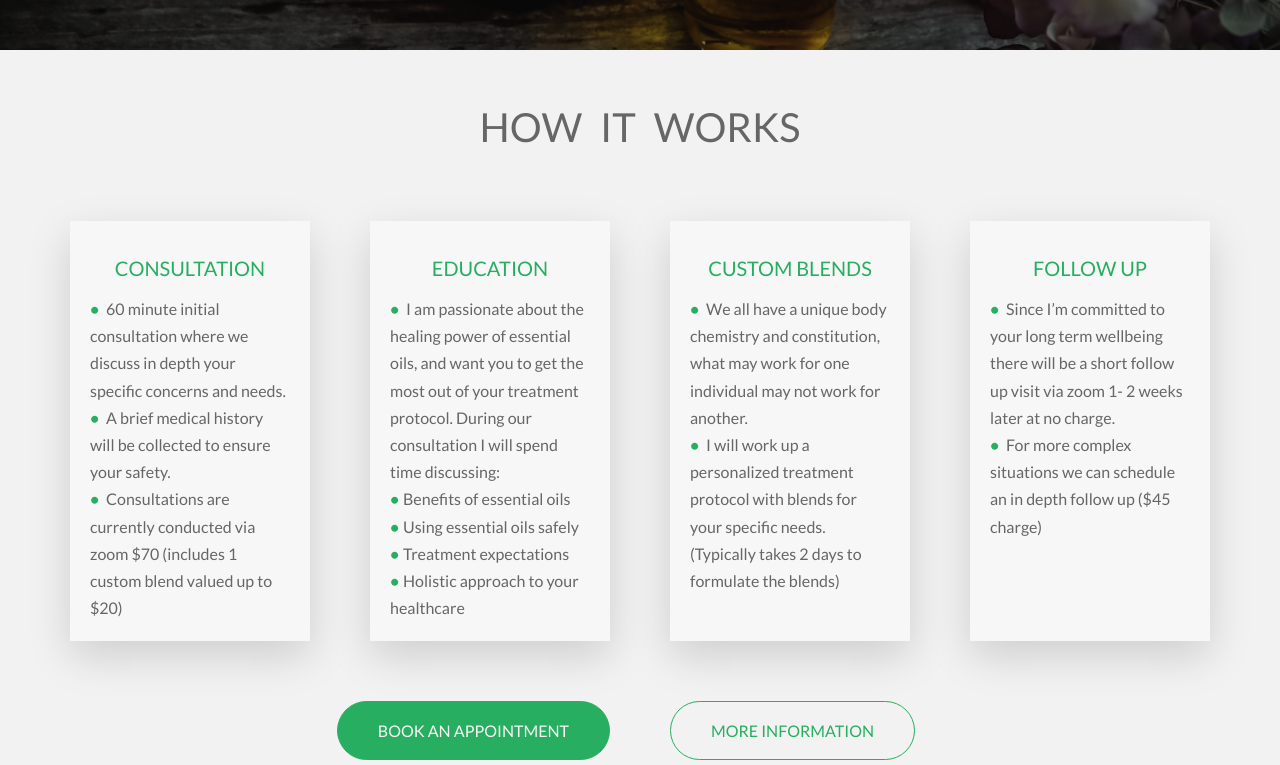
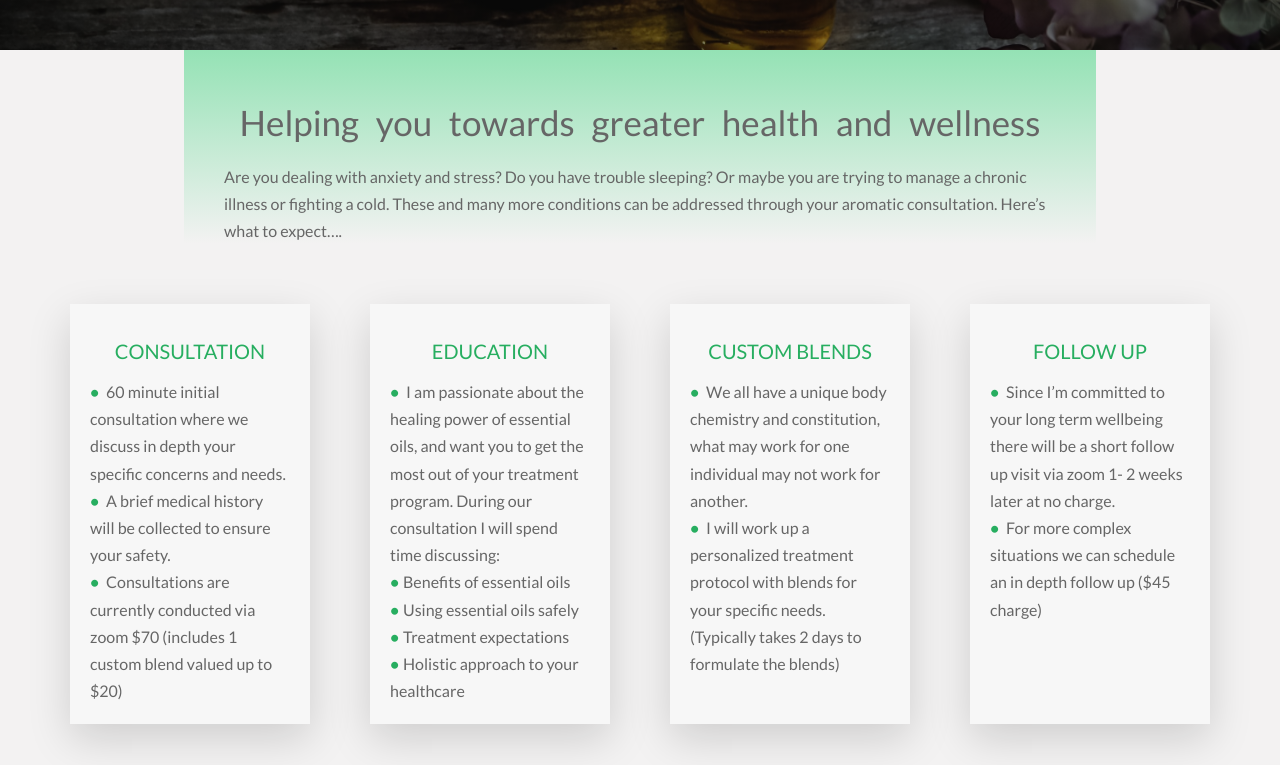
Before and after one commit to WestHousePro/NewDawnAromatics, a website: page index.html in a window 1280 px wide. Shown: the part 750-1515 px from the top of the page. Drawn offline with Linux system fonts and the light colour scheme.

Commit message:
Sections-works header

```diff
--- a/index.html
+++ b/index.html
@@ -103,12 +103,17 @@
     </header>
     <section class="section-works">
       <div class="section-works_container">
+        <div class="section-works_leadin">
         <h1
-          class="heading-primary heading-primary--main section-works_heading"
-          id="howItWorks"
+          class="heading-primary-long section-works_heading"
         >
-          how it works
+        Helping you towards greater health and wellness
         </h1>
+        <p>
+          Are you dealing with anxiety and stress? Do you have trouble sleeping? Or maybe you are trying to manage a chronic illness or fighting a cold. These and many more conditions can be addressed through your aromatic consultation. Here’s what to expect….
+
+        </p>
+      </div>
         <div class="section-works_infobox">
           <div class="heading-secondary section-works_subheading">
             Consultation
@@ -134,7 +139,7 @@
           <ul>
             <li>
               I am passionate about the healing power of essential oils, and
-              want you to get the most out of your treatment protocol. During
+              want you to get the most out of your treatment program. During
               our consultation I will spend time discussing:
             </li>
 
--- a/package.json
+++ b/package.json
@@ -10,5 +10,8 @@
   "license": "ISC",
   "devDependencies": {
     "node-sass": "^6.0.0"
+  },
+  "dependencies": {
+    "eslint": "^8.4.1"
   }
 }
--- a/sass/_sectionworks.scss
+++ b/sass/_sectionworks.scss
@@ -11,11 +11,24 @@
     margin: 0 auto;
   }
 
-  &_heading {
+  &_leadin {
     grid-column-start: 1;
     grid-column-end: 5;
     grid-row-start: 1;
     grid-row-end: 2;
+    width: 80%;
+    justify-self: center;
+    padding-left: 4rem;
+    padding-right: 4rem;
+    background-image: linear-gradient(
+      to bottom,
+      rgba($color-primary-light, 0.5),
+      rgba($color-primary-light, 0)
+    );
+  }
+
+  &_heading {
+    margin-bottom: 1rem;
   }
 
   &_infobox {
--- a/sass/_typography.scss
+++ b/sass/_typography.scss
@@ -41,6 +41,16 @@ body {
   word-spacing: 1rem;
 }
 
+.heading-primary-long {
+  backface-visibility: hidden;
+  //Removing 1.7 line height
+  margin-top: 4.3rem;
+  text-align: center;
+  font-size: 3.5rem;
+  font-weight: 400;
+  word-spacing: 1rem;
+}
+
 .heading-secondary {
   text-transform: uppercase;
   backface-visibility: hidden;
```
Also changed, not shown: css/style.css, 1 other file.
